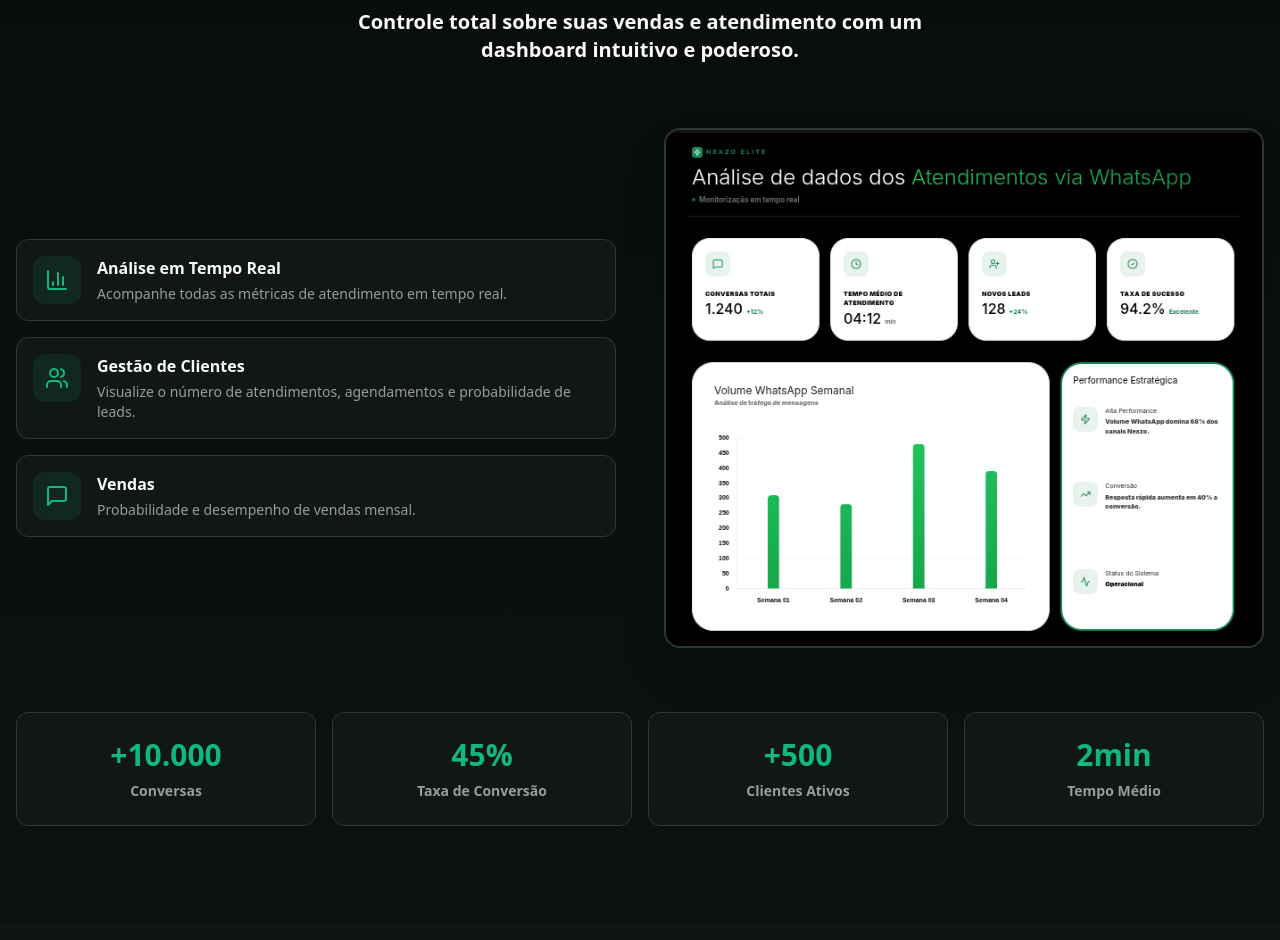
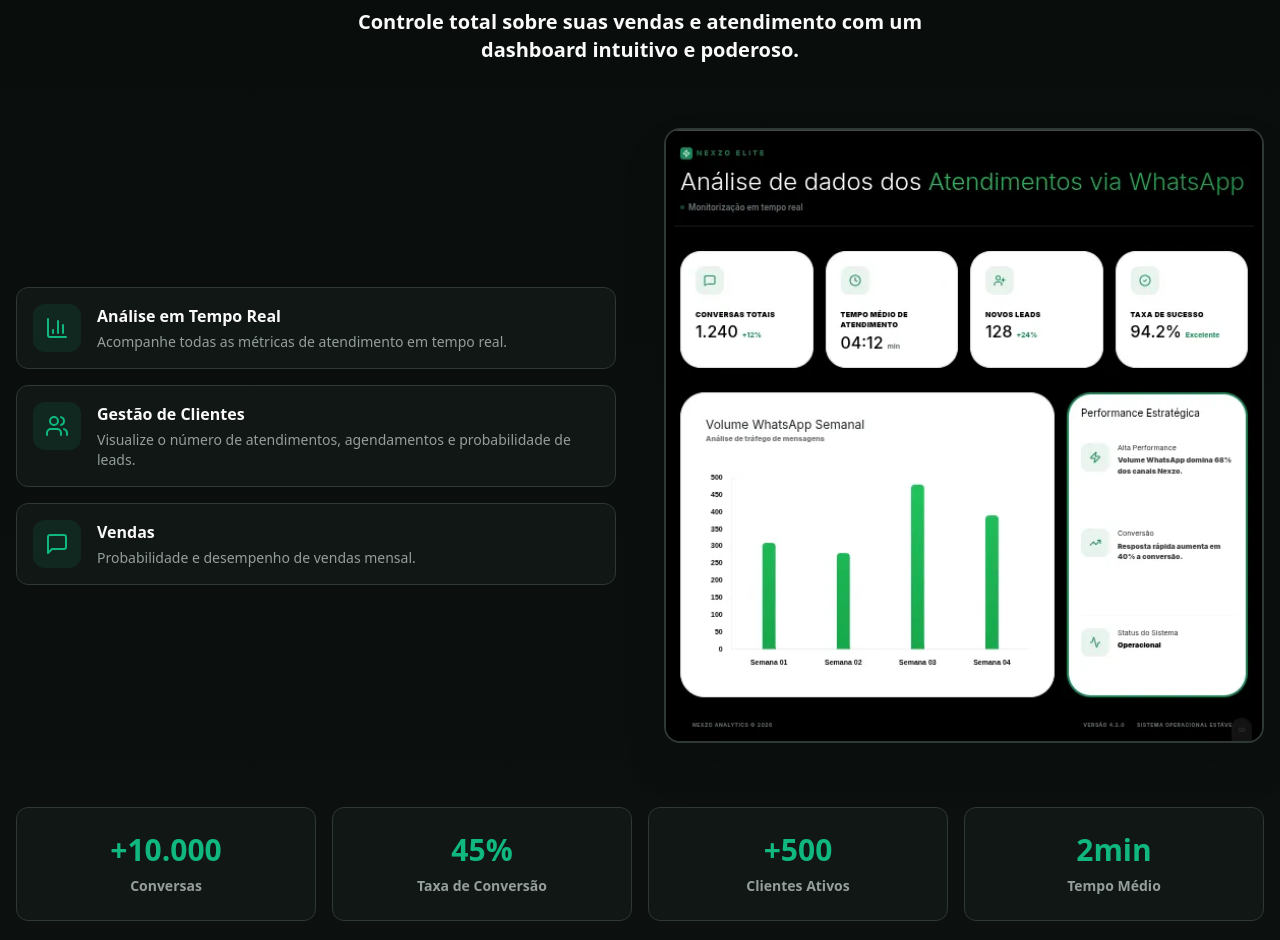
Before and after one commit to tavaresmirako/site-de-vendas-Nexzo-venda-robo-atendente, a React (Vite) app: page / in a window 1280 px wide. Shown: the part 1760-2700 px from the top of the page. Built offline with nearby package versions, Linux system fonts and the light colour scheme; the HTML template or start-up script is replaced by a standard one.

Commit message:
feat: add optimized dashboard image to section and modal

```diff
--- a/src/components/DashboardModal.tsx
+++ b/src/components/DashboardModal.tsx
@@ -21,7 +21,7 @@ export const DashboardModal = ({ children, dashboardImage }: DashboardModalProps
       <DialogTrigger asChild>
         {children}
       </DialogTrigger>
-      <DialogContent className="sm:max-w-4xl">
+      <DialogContent className="sm:max-w-4xl max-h-[90vh] overflow-y-auto">
         <DialogHeader>
           <DialogTitle className="text-xl font-bold flex items-center gap-2">
             <BarChart3 className="h-5 w-5" />
--- a/src/components/DashboardSection.tsx
+++ b/src/components/DashboardSection.tsx
@@ -1,4 +1,5 @@
 import { BarChart3, Users, MessageSquare } from "lucide-react";
+import { DashboardModal } from "./DashboardModal";
 
 const dashboardFeatures = [
   {
@@ -51,15 +52,18 @@ export const DashboardSection = () => {
             ))}
           </div>
 
-          {/* Right - CTA */}
+          {/* Right - Dashboard Image */}
           <div className="flex flex-col items-center justify-center gap-6">
-            <div className="w-full rounded-2xl border-2 border-border overflow-hidden group hover:border-primary transition-all duration-300 shadow-2xl">
-              <img
-                src="/dashboard-preview.png"
-                alt="Dashboard Nexzo Elite"
-                className="w-full h-auto object-cover"
-              />
-            </div>
+            <DashboardModal dashboardImage="/assets/dashboard.webp">
+              <div className="w-full overflow-hidden rounded-2xl border-2 border-border hover:border-primary transition-all duration-300 shadow-2xl cursor-pointer group">
+                <img
+                  src="/assets/dashboard.webp"
+                  alt="Dashboard de Atendimento Nexzo"
+                  className="w-full h-auto object-cover group-hover:scale-105 transition-transform duration-500"
+                  loading="lazy"
+                />
+              </div>
+            </DashboardModal>
           </div>
         </div>
 
```
Also changed, not shown: public/assets/dashboard.webp (added).
